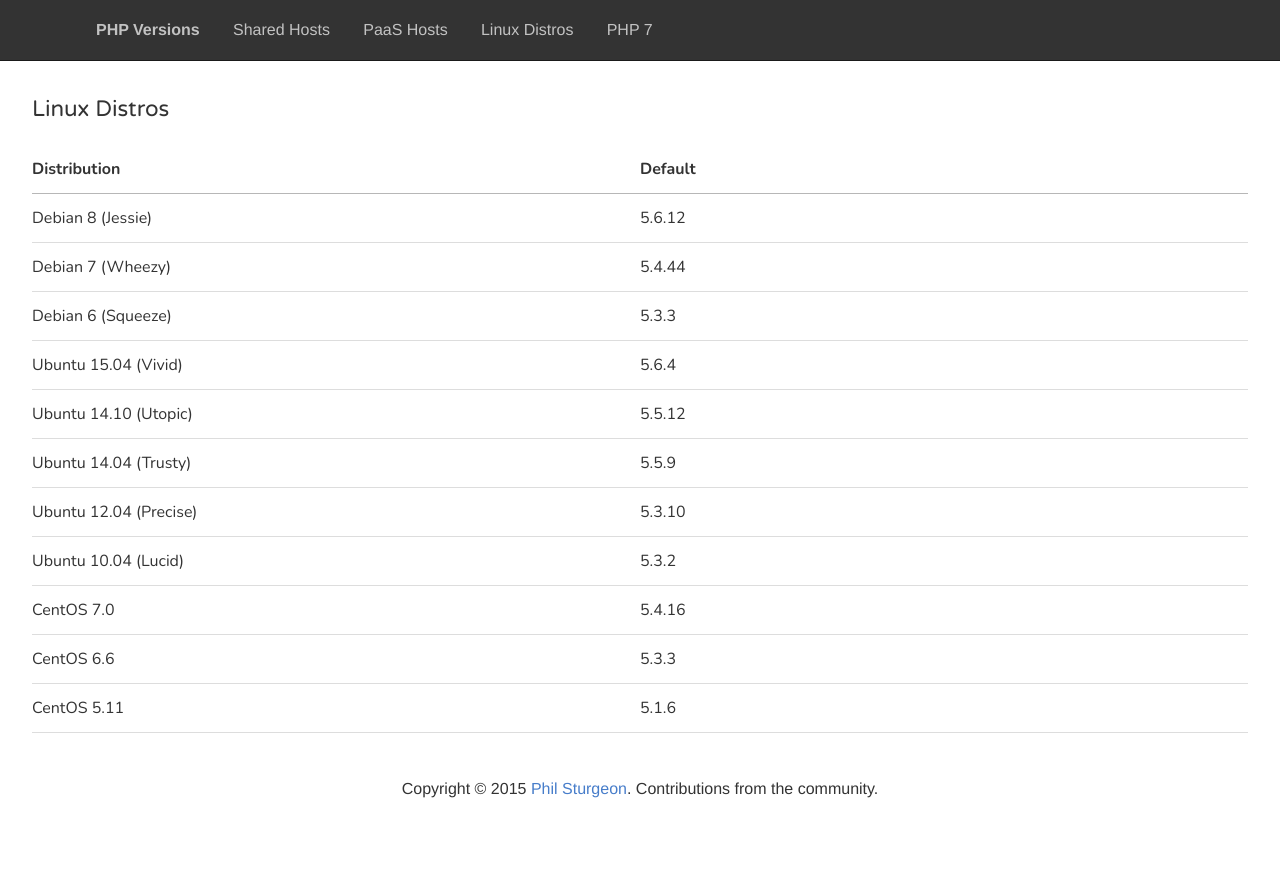
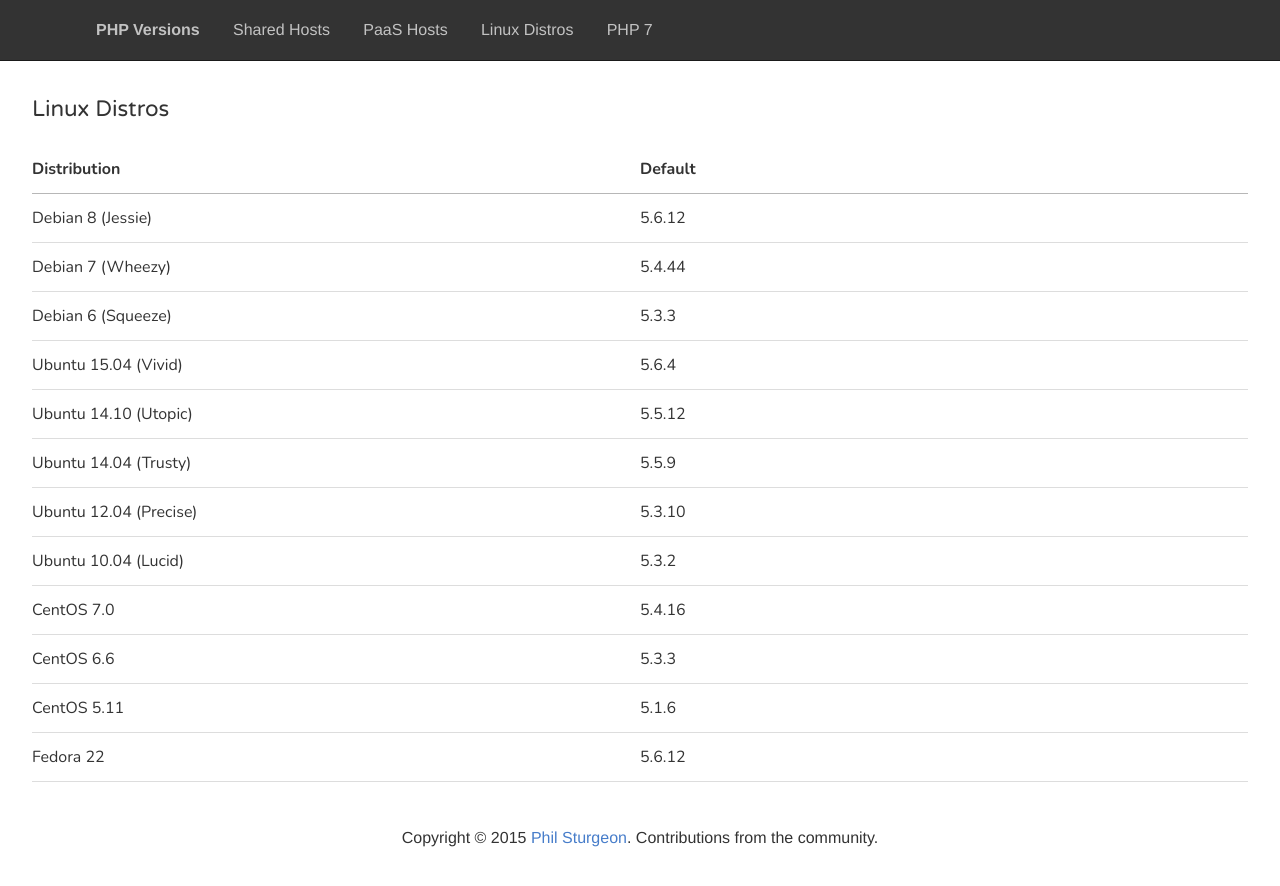
Before and after one commit to phpversions/phpversions.info, a Jekyll site: the page built from linux-distros.html, in a window 1280 px wide. Shown: the top 886 px of the page. Built offline with Jekyll 4.4.1, drawn with Linux system fonts in a browser that asks for light colours; nearby versions of some CDN libraries.

Commit message:
Added Fedora 22

```diff
--- a/_data/linux_distros.yml
+++ b/_data/linux_distros.yml
@@ -30,3 +30,6 @@
 
 - name: "CentOS 5.11"
   default: 5.1.6
+
+- name: "Fedora 22"
+  default: 5.6.12
```
